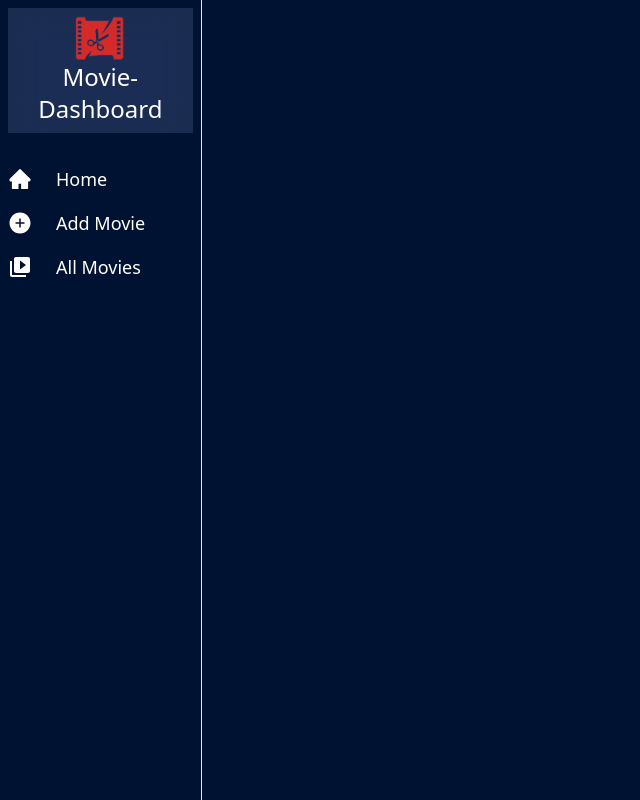
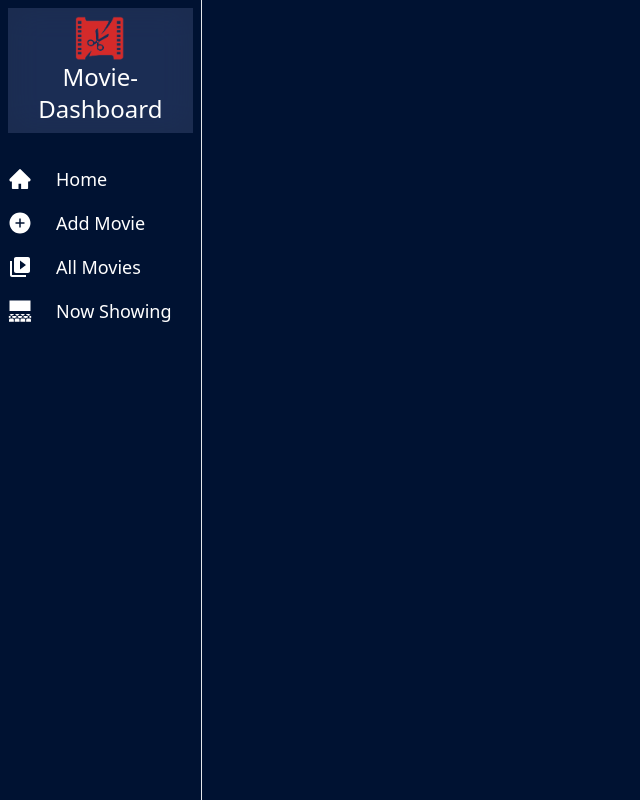
Before and after one commit to hasib503/Movie-Theater-Project, a React (Vite) app: page /dashboard in a window 1280 px wide. Shown: the whole page, without its empty margins (0-640 px from the left). Built offline with nearby package versions, Linux system fonts and the light colour scheme; no server answers.

Commit message:
create movie now showing page setup

```diff
--- a/src/components/latestMovies/LatestMovies.jsx
+++ b/src/components/latestMovies/LatestMovies.jsx
@@ -4,6 +4,7 @@ import { useQuery } from "react-query";
 import axios from "axios";
 import PrimaryBtn from "../primaryBtn/PrimaryBtn";
 import { Link } from "react-router-dom";
+import SectionHeading from "../sectionHeading/SectionHeading";
 
 const LatestMovies = () => {
   const { data: latestMoves, isLoading } = useQuery({
@@ -17,11 +18,7 @@ const LatestMovies = () => {
     <div>
       <Container>
         <div>
-          <div>
-            <h2 className="text-2xl lg:text-5xl font-semibold mb-8 mt-16 text-slate-400">
-              Latest Movies
-            </h2>
-          </div>
+          <SectionHeading title={"Latest Movies"}></SectionHeading>
           <div className="grid grid-cols-3 gap-16">
             {isLoading ? (
               <div>
--- a/src/components/news/NewsSection.jsx
+++ b/src/components/news/NewsSection.jsx
@@ -2,6 +2,7 @@
 import React, { useEffect, useState } from "react";
 import Container from "./../container/Container";
 import { Link } from "react-router-dom";
+import SectionHeading from "../sectionHeading/SectionHeading";
 
 const NewsSection = () => {
   const [news, setNews] = useState([]);
@@ -15,9 +16,10 @@ const NewsSection = () => {
 
   return (
     <Container>
-      <h2 className="text-2xl lg:text-5xl font-semibold mb-8 mt-16 text-slate-400">
+      {/* <h2 className="text-2xl lg:text-5xl font-semibold mb-8 mt-16 text-slate-400">
         Latest News
-      </h2>
+      </h2> */}
+      <SectionHeading title={"Latest News"}></SectionHeading>
       <div className="grid lg:grid-cols-10 gap-8 items-center mb-16">
         <div className="lg:col-span-3 text-sm">
           <div>
--- /dev/null
+++ b/src/components/nowShowingMovies/NowShowingMovies.jsx
@@ -0,0 +1,17 @@
+import React from "react";
+import SectionHeading from "../sectionHeading/SectionHeading";
+import Container from "../container/Container";
+
+const NowShowingMovies = () => {
+  return (
+    <div className="now_showing_movies">
+      <Container>
+        {/* Section Heading */}
+        <SectionHeading title={"Now Showing"}></SectionHeading>
+        {/* Main Content */}
+      </Container>
+    </div>
+  );
+};
+
+export default NowShowingMovies;
--- /dev/null
+++ b/src/components/sectionHeading/SectionHeading.jsx
@@ -0,0 +1,15 @@
+import React from "react";
+
+const SectionHeading = ({ title }) => {
+  return (
+    <>
+      <div className="border-l-[3px] pl-2 border-[#4e94f0]">
+        <h2 className="text-2xl lg:text-5xl font-semibold mb-8 mt-16 text-slate-400">
+          {title}
+        </h2>
+      </div>
+    </>
+  );
+};
+
+export default SectionHeading;
--- a/src/layouts/Dashboard.jsx
+++ b/src/layouts/Dashboard.jsx
@@ -6,6 +6,7 @@ import { AiFillHome, AiFillPlusCircle } from "react-icons/ai";
 import { MdVideoLibrary } from "react-icons/md";
 import { HiDotsVertical } from "react-icons/hi";
 import "./dashboardStyle.css";
+import { GiTheater } from "react-icons/gi";
 
 const Dashboard = () => {
   const [isOpen, setIsOpen] = useState(false);
@@ -42,6 +43,17 @@ const Dashboard = () => {
             <MdVideoLibrary size={24}></MdVideoLibrary>
           </span>
           <span>All Movies</span>
+        </NavLink>
+      </li>
+      <li>
+        <NavLink
+          to="/dashboard/createShowingMovies"
+          className={({ isActive }) => (isActive ? "d-active" : "d-default")}
+        >
+          <span className="mr-6">
+            <GiTheater size={24} />
+          </span>
+          <span>Now Showing</span>
         </NavLink>
       </li>
     </>
--- a/src/pages/MovieDetails/MovieDetails.jsx
+++ b/src/pages/MovieDetails/MovieDetails.jsx
@@ -63,6 +63,7 @@ const MovieDetails = () => {
                         </span>
                       ))}
                     </div>
+                    {/* Movie Trailer Icon Part */}
                     <div className="flex items-center gap-5">
                       <CircleRating
                         rating={movieDetails?.imdb_rating}
@@ -76,6 +77,17 @@ const MovieDetails = () => {
                         <PlayIcon></PlayIcon>
                         <span className="text">Watch Trailer</span>
                       </div>
+                    </div>
+                    {/* Genres Part */}
+                    <div className="my-5">
+                      {movieDetails?.genres?.map((item, index) => (
+                        <span
+                          key={index}
+                          className="bg-[#d42a2a] text-white px-2 py-1 rounded-sm space-x-5"
+                        >
+                          {item.label}
+                        </span>
+                      ))}
                     </div>
                     <div className="Other_info">
                       <table className="table">
--- a/src/pages/allMovies/AllMovies.jsx
+++ b/src/pages/allMovies/AllMovies.jsx
@@ -1,6 +1,7 @@
 import axios from "axios";
 import React from "react";
 import { useQuery } from "react-query";
+import DashboardHeading from "../../components/dash-header/DashboardHeading";
 
 const AllMovies = () => {
   // const [movies, setMovies] = useState([]);
@@ -14,13 +15,12 @@ const AllMovies = () => {
 
   console.log(movies);
 
-  // fetch("http://localhost:5000/movieList")
-  //   .then((res) => res.json())
-  //   .then((data) => setMovies(data));
-
   return (
-    <div className="border min-h-full">
-      <div className="overflow-x-auto">
+    <div className=" min-h-full">
+      <div className="mb-5">
+        <DashboardHeading title={"All Movies"}></DashboardHeading>
+      </div>
+      <div className="overflow-x-auto border">
         <table className="table table-xs">
           <thead>
             <tr className="text-white">
--- /dev/null
+++ b/src/pages/createShowing/CreateShowingMovies.jsx
@@ -0,0 +1,12 @@
+import React from "react";
+import DashboardHeading from "../../components/dash-header/DashboardHeading";
+
+const CreateShowingMovies = () => {
+  return (
+    <div>
+      <DashboardHeading title={"Create Showing Movies"}></DashboardHeading>
+    </div>
+  );
+};
+
+export default CreateShowingMovies;
--- a/src/pages/home/Home.jsx
+++ b/src/pages/home/Home.jsx
@@ -3,6 +3,7 @@ import { Helmet } from "react-helmet-async";
 import HomeBanner from "../../components/homeBanner/HomeBanner";
 import NewsSection from "../../components/news/NewsSection";
 import LatestMovies from "../../components/latestMovies/LatestMovies";
+import NowShowingMovies from "../../components/nowShowingMovies/NowShowingMovies";
 
 const Home = () => {
   return (
@@ -16,6 +17,8 @@ const Home = () => {
       <HomeBanner></HomeBanner>
       {/* Latest Movies List */}
       <LatestMovies></LatestMovies>
+      {/* Now Showing Movies */}
+      <NowShowingMovies></NowShowingMovies>
       {/* News Section */}
       <NewsSection></NewsSection>
     </>
--- a/src/routes/Routes.jsx
+++ b/src/routes/Routes.jsx
@@ -14,6 +14,7 @@ import AboutUs from "../pages/aboutUs/AboutUs";
 import Dashboard from "../layouts/Dashboard";
 import AddMovie from "../pages/addMovie/AddMovie";
 import AllMovies from "../pages/allMovies/AllMovies";
+import CreateShowingMovies from "../pages/createShowing/CreateShowingMovies";
 
 const router = createBrowserRouter([
   {
@@ -81,6 +82,10 @@ const router = createBrowserRouter([
         path: "/dashboard/allMovies",
         element: <AllMovies></AllMovies>,
       },
+      {
+        path: "/dashboard/createShowingMovies",
+        element: <CreateShowingMovies></CreateShowingMovies>,
+      },
     ],
   },
 ]);
```
